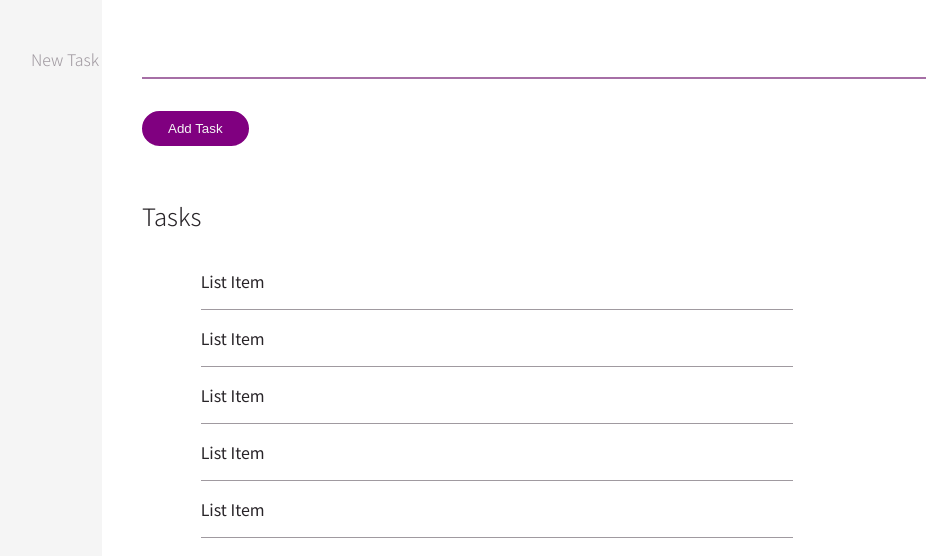
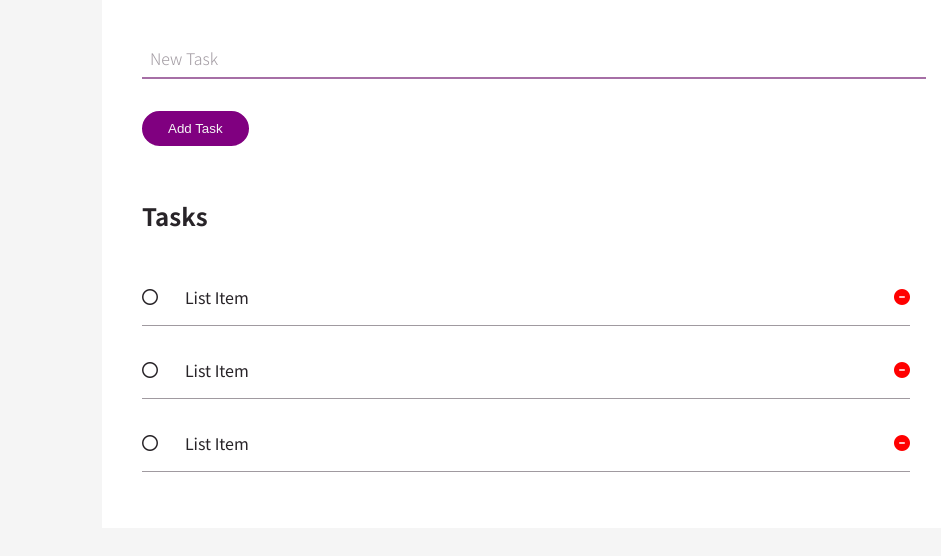
Before and after one commit to personal-projects-davidw/task_list, a plain HTML site: page index.html in a window 1280 px wide. Shown: the part 110-666 px from the top of the page, without its empty margins (114-1055 px from the left). Drawn offline with Linux system fonts and the light colour scheme.

Commit message:
Extra UI tweaks - added tick and delete font awesome icons to list items and set default cursor behaviours on all elements

```diff
--- a/index.html
+++ b/index.html
@@ -7,6 +7,8 @@
     <title>Task List</title>
     <link rel="stylesheet" href="style.css">
     <link href="https://fonts.googleapis.com/css2?family=Noto+Sans+KR:wght@300;400;700&display=swap" rel="stylesheet">
+    <script src="https://kit.fontawesome.com/3452a1eb21.js" crossorigin="anonymous"></script>
+  </head>
   </head>
   <body>
     <div class="main_card">
@@ -20,12 +22,25 @@
       </section>
       <section class="current-list">
         <h2>Tasks</h2>
+
+        <!--<i class="fas fa-check-circle"></i>-->
+
         <ul class="tasks">
-          <li class="task">List Item</li>
-          <li class="task">List Item</li>
-          <li class="task">List Item</li>
-          <li class="task">List Item</li>
-          <li class="task">List Item</li>
+          <li class="task">
+            <i class="tick far fa-circle"></i>
+            <p>List Item</p>
+            <i class="delete fas fa-minus-circle"></i>
+          </li>
+          <li class="task">
+            <i class="tick far fa-circle"></i>
+            <p>List Item</p>
+            <i class="delete fas fa-minus-circle"></i>
+          </li>
+          <li class="task">
+            <i class="tick far fa-circle"></i>
+            <p>List Item</p>
+            <i class="delete fas fa-minus-circle"></i>
+          </li>
         </ul>
       </section>
     </div>
--- a/style.css
+++ b/style.css
@@ -39,9 +39,13 @@ header h1 {
     font-size: 16px;
     font-weight: 100;
     color: var(--ter-color--);
-    position: absolute;
-    top: 157px;
-    left: 145px;
+    position: relative;
+    top: 27px;
+    left: 8px;
+}
+
+.new_input label:hover {
+    cursor: text;
 }
 
 #new_task {
@@ -54,7 +58,7 @@ header h1 {
 }
 
 #new_task:hover {
-    cursor: pointer;
+    cursor: text;
 }
 
 .new_input .btn {
@@ -84,19 +88,44 @@ header h1 {
 
 .current-list h2 {
     font-size: 24px;
-    font-weight: 300;
+    font-weight: 600;
 }
 
 .tasks {
     padding-left: 0;
-    display: grid;
-    grid-template-columns: repeat(12, auto);
-    grid-template-rows: auto;
 }
 
 .tasks .task {
+    display: grid;
+    grid-template-columns: repeat(50, auto);
+    grid-template-rows: 1;
     list-style: none;
-    padding: 16px 0;
+    padding-top: 16px;
     border-bottom: 1px solid var(--ter-color--);
-    grid-column: 2/11;
 }
+
+.tick {
+    grid-column: 1/3;
+    align-self: center;
+    width: 16px;
+}
+
+.tick:hover {
+    cursor: pointer;
+}
+
+.task p {
+    grid-column: 3/45;
+}
+
+.delete {
+    grid-column: 45/51;
+    align-self: center;
+    width: 16px;
+    color: red;
+    justify-self: right;
+}
+
+.delete:hover {
+    cursor: pointer;
+}
```
